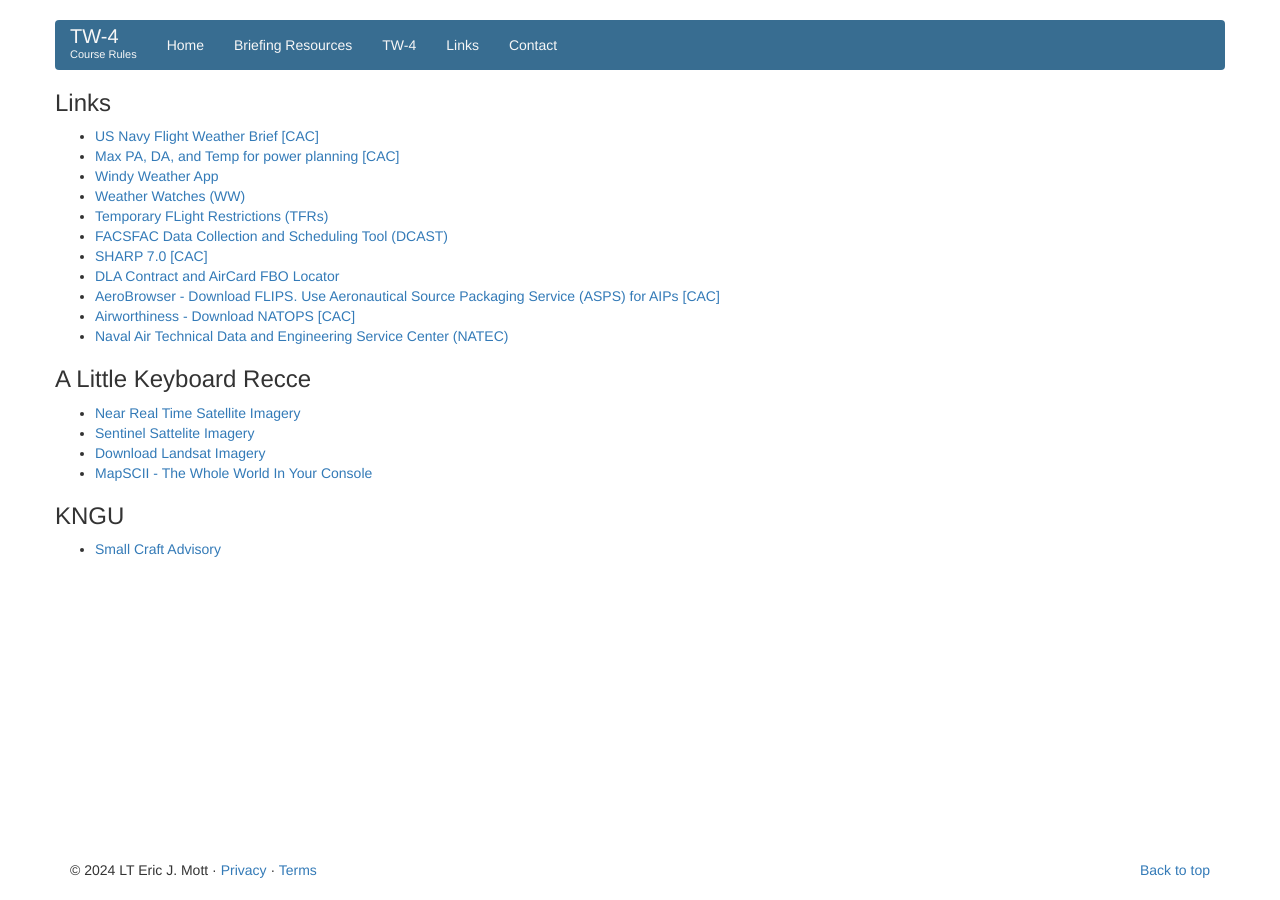
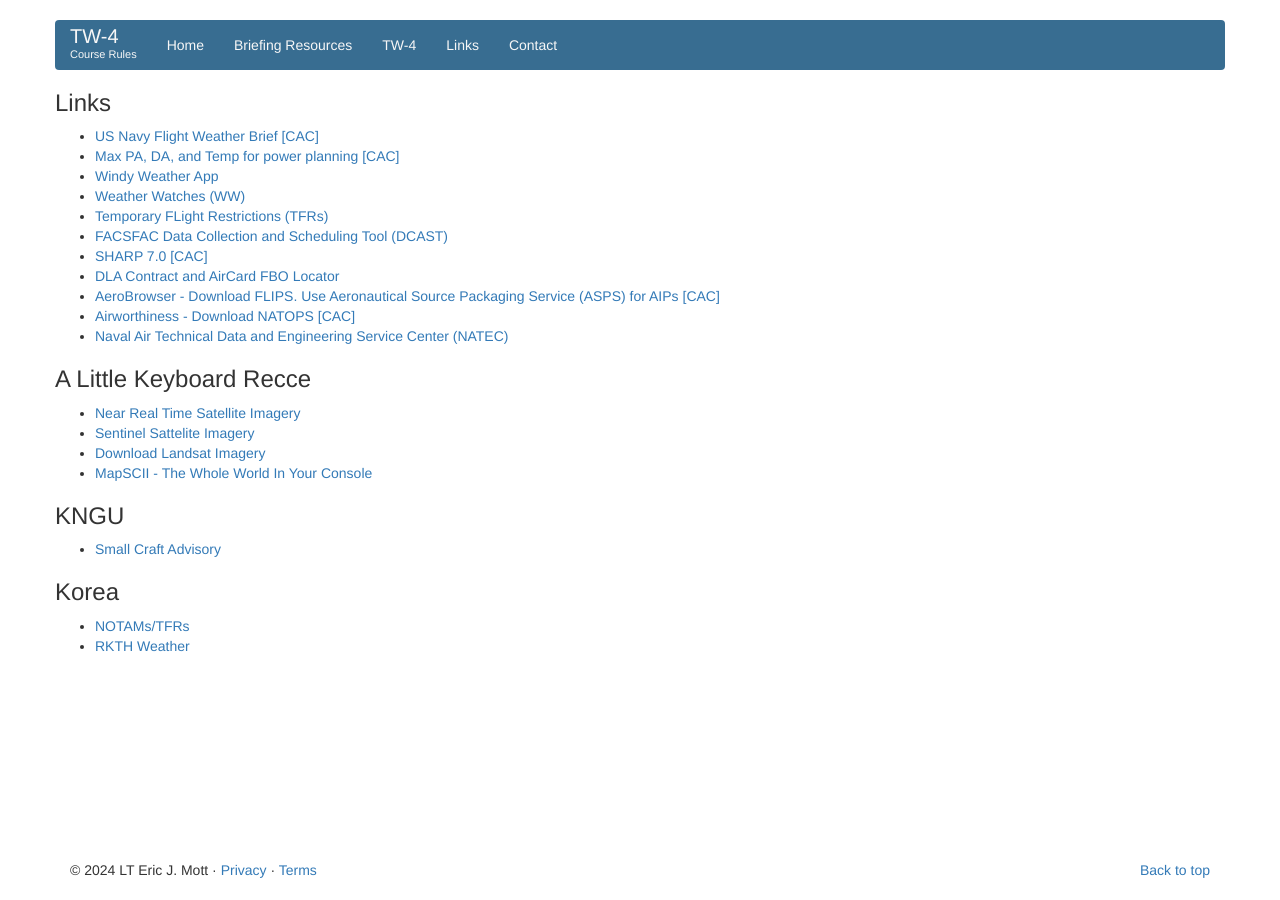
Before and after one commit to courserules/courserules.github.io, a Jekyll site: the page built from links.html, in a window 1280 px wide. Built offline with Jekyll 4.4.1, drawn with Linux system fonts in a browser that asks for light colours.

Commit message:
added korea links

```diff
--- a/links.html
+++ b/links.html
@@ -40,6 +40,13 @@ permalink: /links/
 				<li><a href="HTTPS://forecast.weather.gov/wwamap/wwatxtget.php?cwa=akq&wwa=small%20craft%20advisory" target="_blank">Small Craft Advisory</a></li>
 			</ul>
 
+			<h3>Korea</h3>
+
+			<ul>
+				<li><a href="https://aim.koca.go.kr/xNotam/index.do?type=search2&language=en_US#" target="_blank">NOTAMs/TFRs</a></li>
+				<li><a href="https://amo.kma.go.kr/eng/airport.do?icaoCode=RKTH" target="_blank">RKTH Weather</a></li>
+			</ul>
+
 		</div><!-- /span -->
 
 
```
